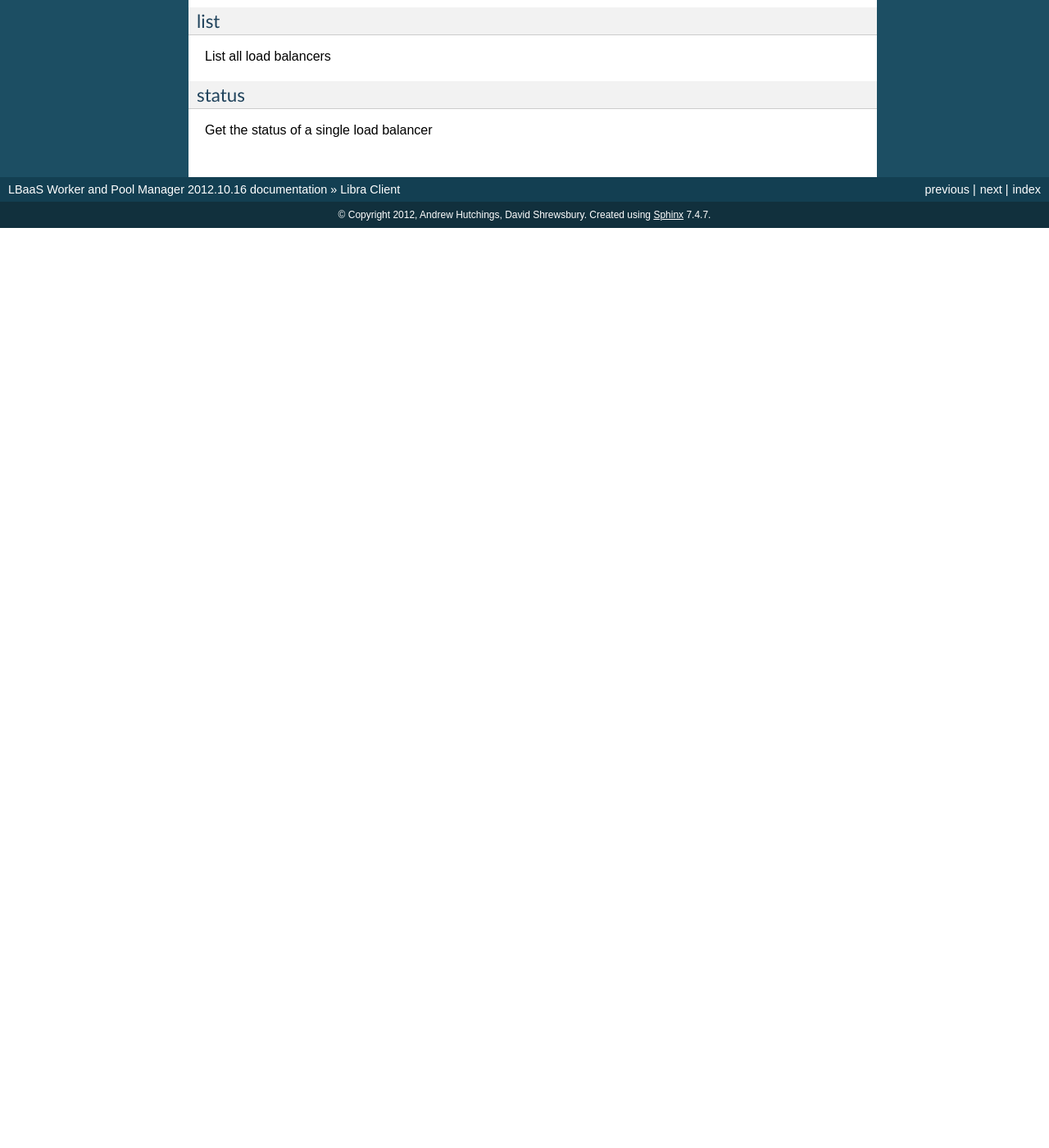
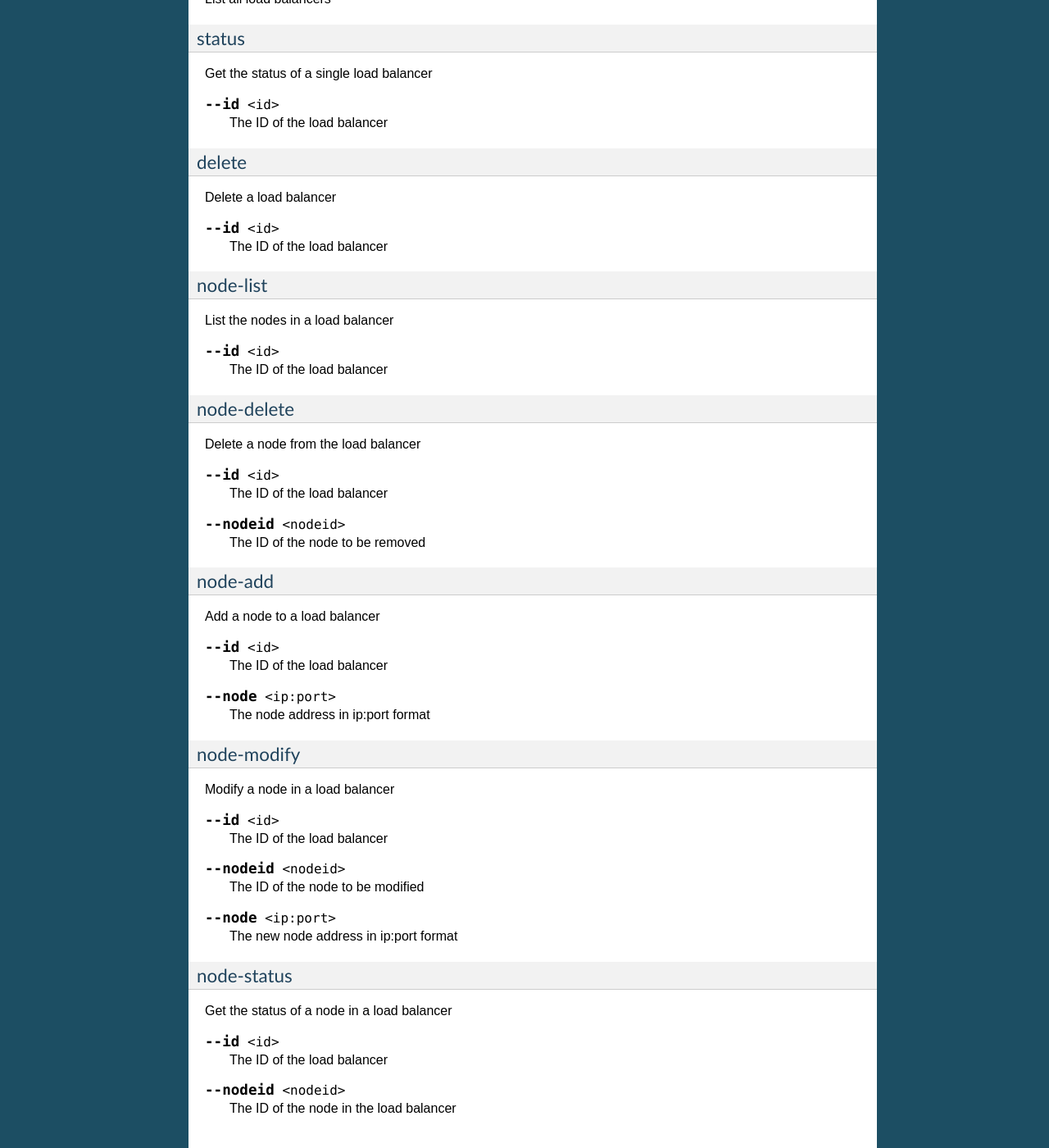
Before and after one commit to stackforge/libra, a Sphinx documentation site: the page built from doc/client.rst, in a window 1280 px wide and 1400 px high, scrolled down 1477 px. Shown: the whole window at 82% size. Built offline with Sphinx 7.4.7, drawn with Linux system fonts in a browser that asks for light colours; before the commit the page ends 1755 px from its top, so only the background shows below that; some of the changed text lies outside the part shown.

Commit message:
Add and document all the rest of the client options

```diff
--- a/doc/client.rst
+++ b/doc/client.rst
@@ -91,6 +82,10 @@ modify
 
 Update a load balancer's configuration
 
+.. option:: --id <id>
+
+   The ID of the load balancer
+
 .. option:: --name <name>
 
    A new name for the load balancer
@@ -112,3 +107,93 @@ status
 ^^^^^^
 
 Get the status of a single load balancer
+
+.. option:: --id <id>
+
+   The ID of the load balancer
+
+.. program:: libra_client.py delete
+
+delete
+^^^^^^
+
+Delete a load balancer
+
+.. option:: --id <id>
+
+   The ID of the load balancer
+
+.. program:: libra_client.py node-list
+
+node-list
+^^^^^^^^^
+
+List the nodes in a load balancer
+
+.. option:: --id <id>
+
+   The ID of the load balancer
+
+.. program:: libra_client.py node-delete
+
+node-delete
+^^^^^^^^^^^
+
+Delete a node from the load balancer
+
+.. option:: --id <id>
+
+   The ID of the load balancer
+
+.. option:: --nodeid <nodeid>
+
+   The ID of the node to be removed
+
+.. program:: libra_client.py node-add
+
+node-add
+^^^^^^^^
+
+Add a node to a load balancer
+
+.. option:: --id <id>
+
+   The ID of the load balancer
+
+.. option:: --node <ip:port>
+
+   The node address in ip:port format
+
+.. program:: libra_client.py node-modify
+
+node-modify
+^^^^^^^^^^^
+
+Modify a node in a load balancer
+
+.. option:: --id <id>
+
+   The ID of the load balancer
+
+.. option:: --nodeid <nodeid>
+
+   The ID of the node to be modified
+
+.. option:: --node <ip:port>
+
+   The new node address in ip:port format
+
+.. program:: libra_client.py node-status
+
+node-status
+^^^^^^^^^^^
+
+Get the status of a node in a load balancer
+
+.. option:: --id <id>
+
+   The ID of the load balancer
+
+.. option:: --nodeid <nodeid>
+
+   The ID of the node in the load balancer
--- a/doc/index.rst
+++ b/doc/index.rst
@@ -2,7 +2,7 @@ Load Balancer as a Service Device Tools
 =======================================
 
 .. toctree::
-   :maxdepth: 2
+   :maxdepth: 3
 
    client
    worker/index
```
Also changed, not shown: other parts of doc/client.rst (+0 -9 lines), 1 other file.
